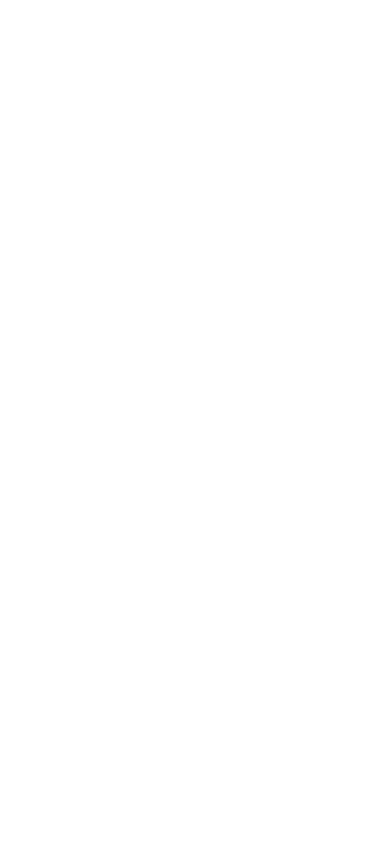
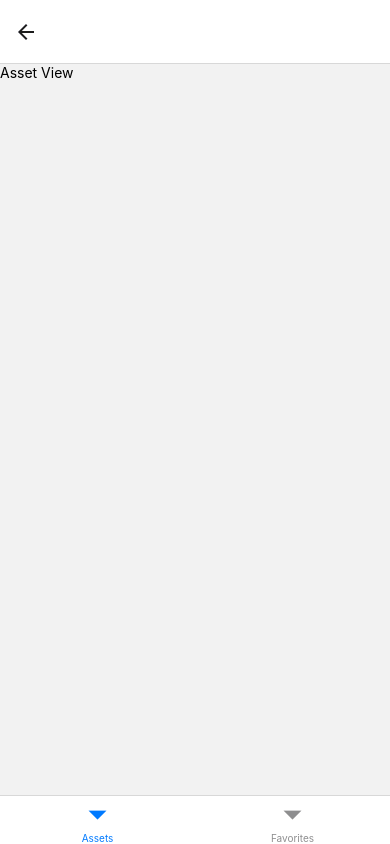
Before and after one commit to jradev/messari-rn-demo, a React Native app: screen /AssetViewScreen in a window 390 px wide. Built offline with nearby package versions, Linux system fonts and the light colour scheme.

Commit message:
chore: initialize project structure

```diff
--- a/App.jsx
+++ b/App.jsx
@@ -1,12 +1,13 @@
 import React from 'react';
-import {
-  SafeAreaView, Text,
-} from 'react-native';
+import { SafeAreaView } from 'react-native';
 
+import 'react-native-gesture-handler';
+import AppNavigation from './src/navigation';
 
 function App(props){
   return (
-    <SafeAreaView>
+    <SafeAreaView style={{flex: 1}}>
+      <AppNavigation />
     </SafeAreaView>
   );
 }
--- /dev/null
+++ b/src/navigation/index.jsx
@@ -0,0 +1,43 @@
+
+import { createStackNavigator } from '@react-navigation/stack';
+import AssetsScreen from '../views/assets';
+import AssetViewScreen from '../views/asset';
+import FavoritesScreen from '../views/favorites';
+import { createBottomTabNavigator } from '@react-navigation/bottom-tabs';
+import { NavigationContainer } from '@react-navigation/native';
+
+
+const AssetsStack = createStackNavigator();
+
+function AssetsStackScreen() {
+  return (
+    <AssetsStack.Navigator initialRouteName="AssetsScreen">
+      <AssetsStack.Screen name="AssetsScreen" options={{headerShown: false}} component={AssetsScreen} />
+      <AssetsStack.Screen name="AssetViewScreen" options={{title: ''}}   component={AssetViewScreen} />
+    </AssetsStack.Navigator>
+  );
+}
+
+const FavoritesStack = createStackNavigator();
+
+function FavoritesStackScreen() {
+  return (
+    <FavoritesStack.Navigator options={{headerShown: false}}>
+      <FavoritesStack.Screen name="FavoritesScreen" options={{headerShown: false}} component={FavoritesScreen} />
+      <FavoritesStack.Screen name="AssetViewScreen" options={{title: ''}} component={AssetViewScreen} />
+    </FavoritesStack.Navigator>
+  );
+}
+
+const Tab = createBottomTabNavigator();
+
+export default function AppNavigation() {
+  return (
+    <NavigationContainer>
+      <Tab.Navigator screenOptions={{ headerShown: false }}>
+        <Tab.Screen name="Assets" component={AssetsStackScreen} />
+        <Tab.Screen name="Favorites" component={FavoritesStackScreen} />
+      </Tab.Navigator>
+    </NavigationContainer>
+  );
+}
--- /dev/null
+++ b/src/views/asset/index.jsx
@@ -0,0 +1,11 @@
+
+import { Text, View } from 'react-native';
+import styles from './styles';
+
+export default function AssetViewScreen(props){
+    return (
+      <View style={styles.container}>
+        <Text>Asset View</Text>
+      </View>
+    );
+}
--- /dev/null
+++ b/src/views/asset/styles.jsx
@@ -0,0 +1,10 @@
+import { StyleSheet } from "react-native";
+
+const styles = StyleSheet.create({
+    container: {
+        flex: 1
+    }
+})
+
+
+export default styles
--- /dev/null
+++ b/src/views/assets/index.jsx
@@ -0,0 +1,11 @@
+
+import { Text, View } from 'react-native';
+import styles from './styles';
+
+export default function AssetsScreen(props){
+    return (
+      <View style={styles.container}>
+        <Text>Assets</Text>
+      </View>
+    );
+}
--- /dev/null
+++ b/src/views/assets/styles.jsx
@@ -0,0 +1,10 @@
+import { StyleSheet } from "react-native";
+
+const styles = StyleSheet.create({
+    container: {
+
+    }
+})
+
+
+export default styles
--- /dev/null
+++ b/src/views/favorites/index.jsx
@@ -0,0 +1,11 @@
+
+import { Text, View } from 'react-native';
+import styles from './styles';
+
+export default function FavoritesScreen(props){
+    return (
+      <View style={styles.container}>
+        <Text>Favorites</Text>
+      </View>
+    );
+}
--- /dev/null
+++ b/src/views/favorites/styles.jsx
@@ -0,0 +1,10 @@
+import { StyleSheet } from "react-native";
+
+const styles = StyleSheet.create({
+    container: {
+
+    }
+})
+
+
+export default styles
```
Also changed, not shown: package.json (+8 -1 lines), src/components/asset-item/index.jsx (added, +15 -0 lines), 2 other files (tests, documents, lock files or other folders).
